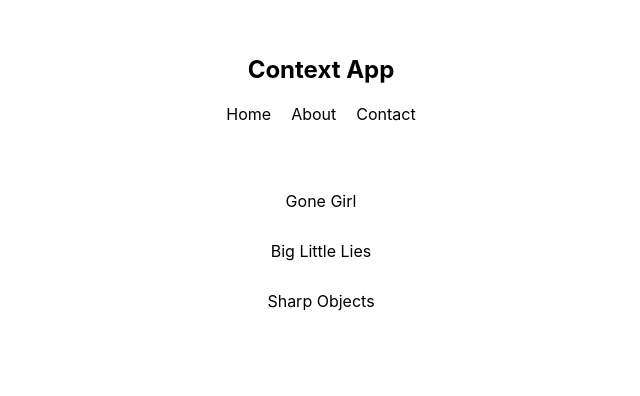
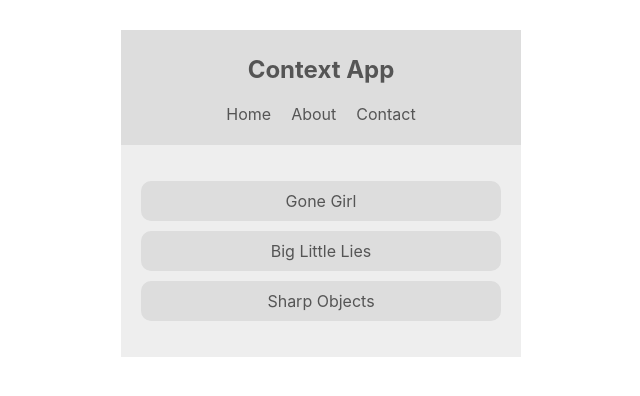
Before and after one commit to jesspaul/react-context-tutorial, a React (Create React App) app: page / in a window 1280 px wide. Shown: the top 396 px of the page, without its empty margins (319-959 px from the left). Built offline with nearby package versions, Linux system fonts and the light colour scheme.

Commit message:
apply theme context to components

```diff
--- a/src/components/BookList/BookList.js
+++ b/src/components/BookList/BookList.js
@@ -1,11 +1,21 @@
-const BookList = props => (
-    <div className="book-list">
-        <ul>
-            <li>Gone Girl</li>
-            <li>Big Little Lies</li>
-            <li>Sharp Objects</li>
-        </ul>
-    </div>
-);
+import React, { Component } from 'react';
+import { ThemeContext } from "../../contexts/ThemeContext";
+
+class BookList extends Component {
+    static contextType = ThemeContext;
+    render() {
+        const { isLightTheme, light, dark } = this.context;
+        const theme = isLightTheme ? light : dark;
+        return (
+            <div className="book-list" style={{ color: theme.syntax, background: theme.bg }}>
+                <ul>
+                    <li style={{ background: theme.ui }}>Gone Girl</li>
+                    <li style={{ background: theme.ui }}>Big Little Lies</li>
+                    <li style={{ background: theme.ui }}>Sharp Objects</li>
+                </ul>
+            </div>
+         );
+    }
+}
 
 export default BookList;
--- a/src/components/Navbar/Navbar.js
+++ b/src/components/Navbar/Navbar.js
@@ -1,5 +1,14 @@
-const Navbar = props => (
-    <nav>
+import React, { Component } from 'react';
+import { ThemeContext } from '../../contexts/ThemeContext';
+
+class Navbar extends Component {
+    static contextType = ThemeContext;
+    render() {
+        console.log(this.context);
+        const { isLightTheme, light, dark } = this.context;
+        const theme = isLightTheme ? light : dark;
+        return (
+        <nav style={{ background: theme.ui, color: theme.syntax }}>
             <h1>Context App</h1>
             <ul>
                 <li>Home</li>
@@ -8,5 +17,7 @@
             </ul>
         </nav>
          );
+    }
+}
 
 export default Navbar;
```
Lines whose indentation alone changed are shown as unchanged.
